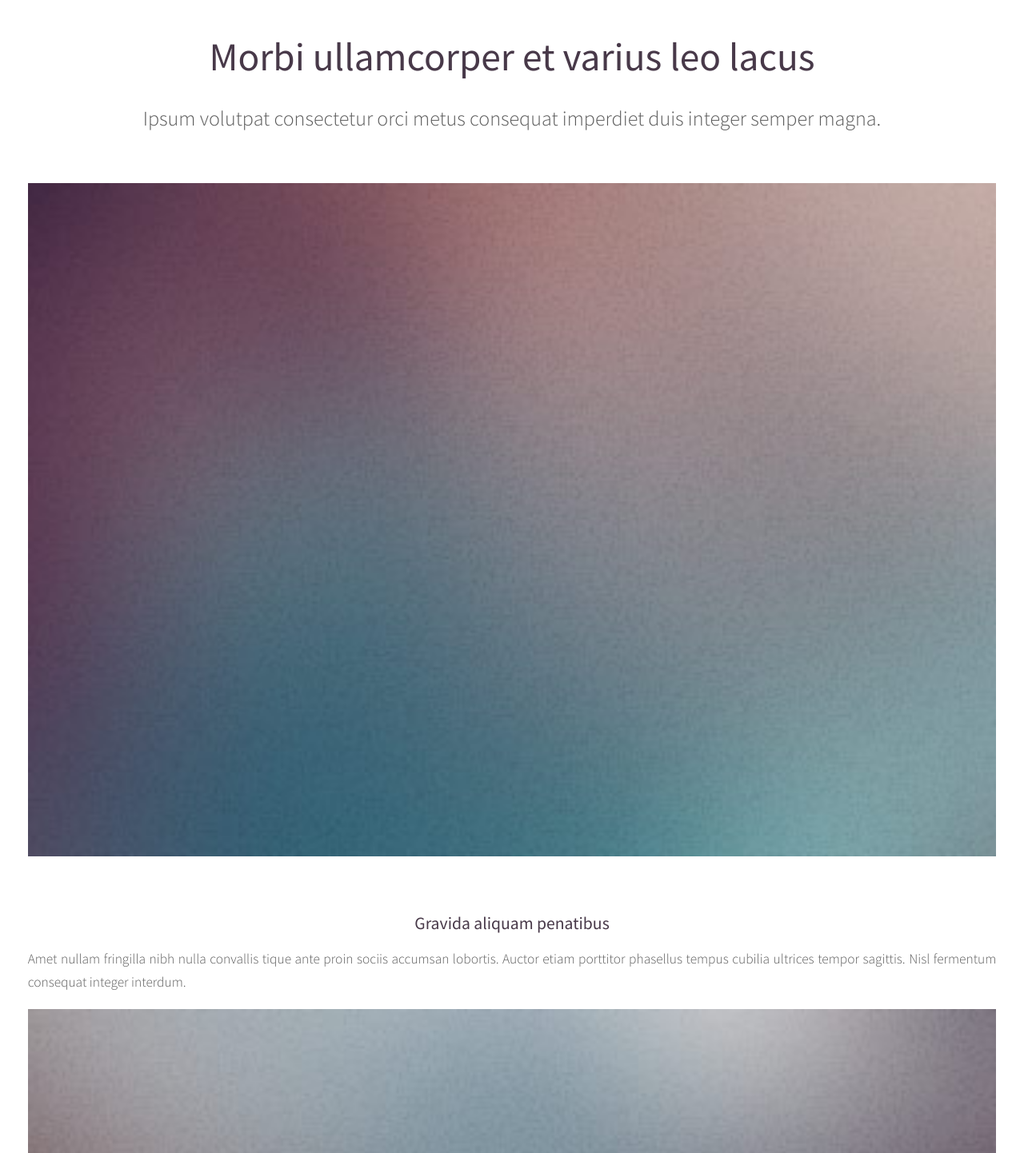
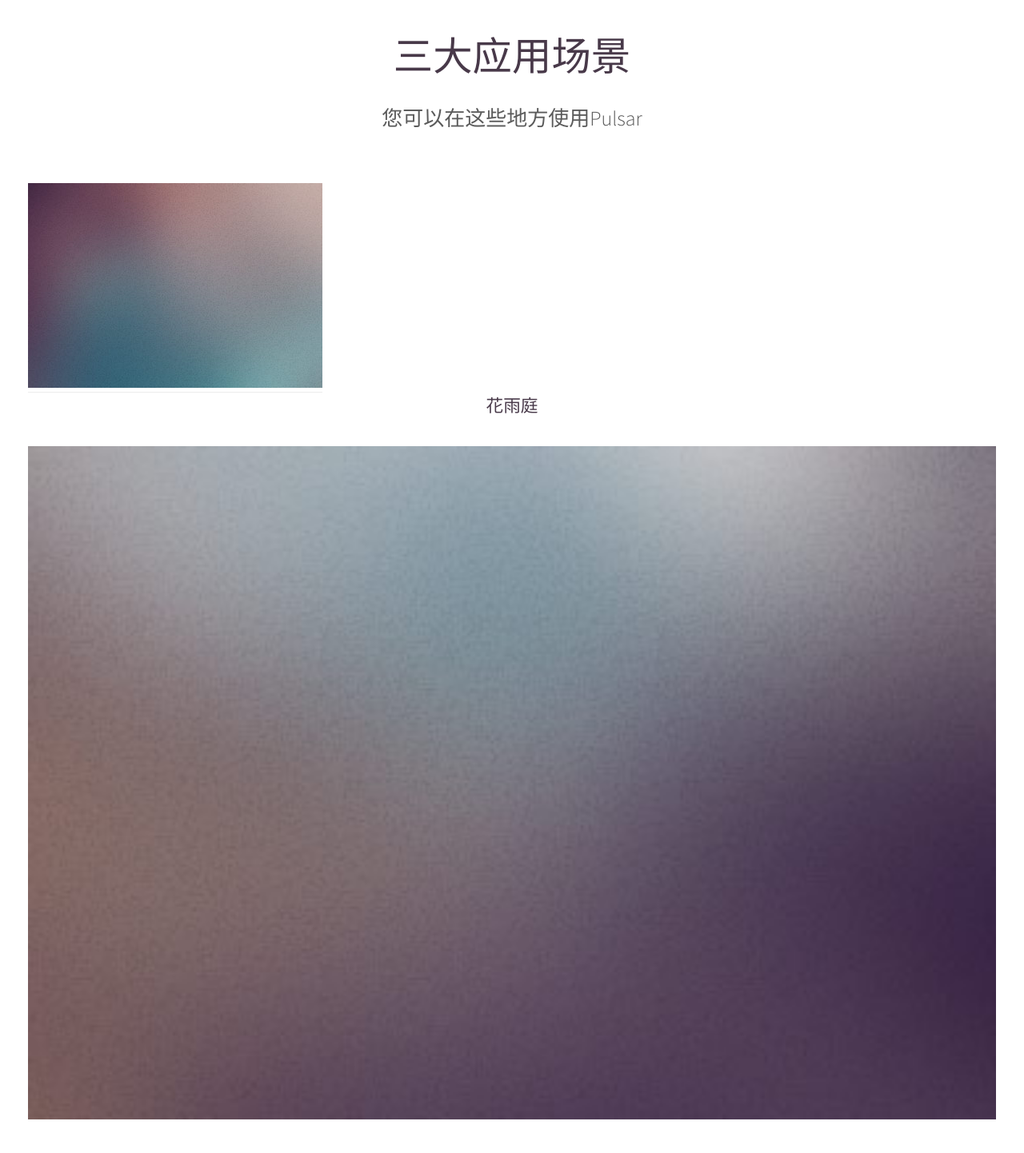
Before and after one commit to steveclient/steveclient.github.io, a plain HTML site: page index.html in a window 1280 px wide. Shown: the part 2680-4122 px from the top of the page at 80% size. Drawn offline with Linux system fonts and the light colour scheme.

Commit message:
Update index.html

```diff
--- a/index.html
+++ b/index.html
@@ -174,18 +174,17 @@
 
 				<section id="features" class="container special">
 					<header>
-						<h2>Morbi ullamcorper et varius leo lacus</h2>
-						<span class="byline">Ipsum volutpat consectetur orci metus consequat imperdiet duis integer semper magna.</span>
+						<h2>三大应用场景</h2>
+						<span class="byline">您可以在这些地方使用Pulsar</span>
 					</header>
 					<div class="row">
 						<article class="4u special">
-							<a href="http://www.htmlsucai.com" class="image featured"><img src="images/pic07.jpg" alt="" /></a>
+							<a lass="image featured"><img src="images/pic07.jpg" alt="" /></a>
 							<header>
-								<h3><a href="#">Gravida aliquam penatibus</a></h3>
+								<h3><a href="http://www.mchyt.com/">花雨庭</a></h3>
 							</header>
 							<p>
-								Amet nullam fringilla nibh nulla convallis tique ante proin sociis accumsan lobortis. Auctor etiam
-								porttitor phasellus tempus cubilia ultrices tempor sagittis. Nisl fermentum consequat integer interdum.
+
 							</p>
 						</article>
 						<article class="4u special">
```
